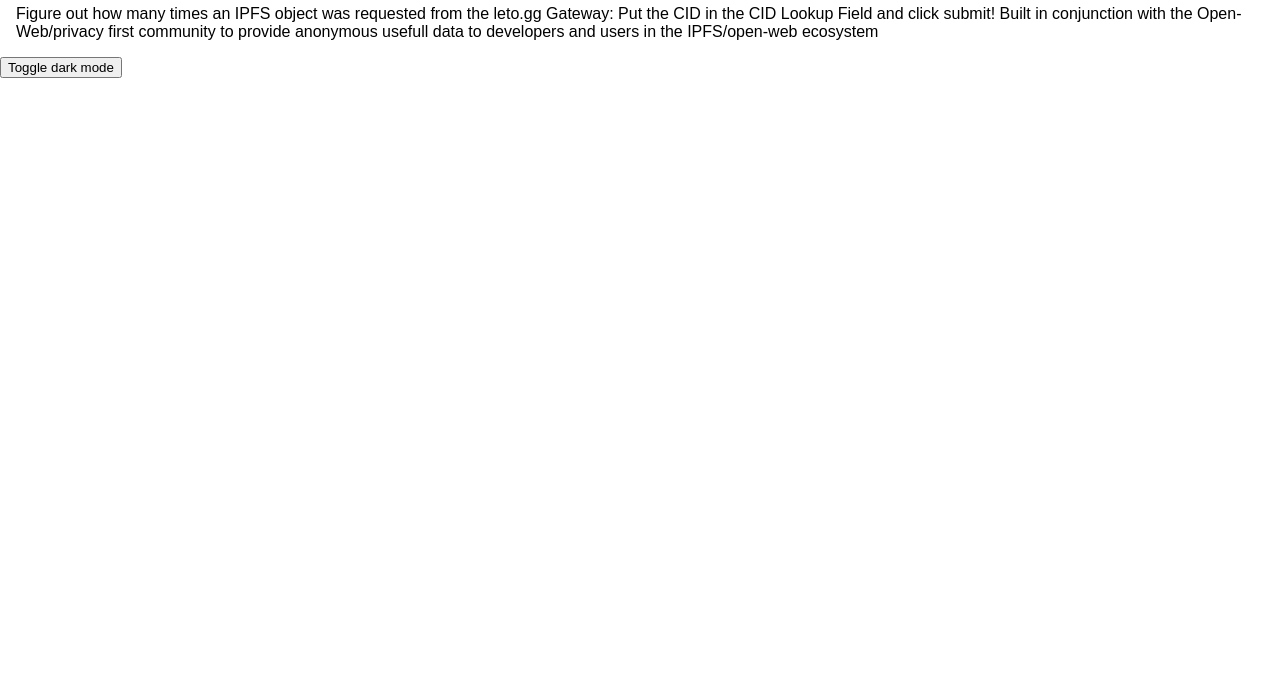
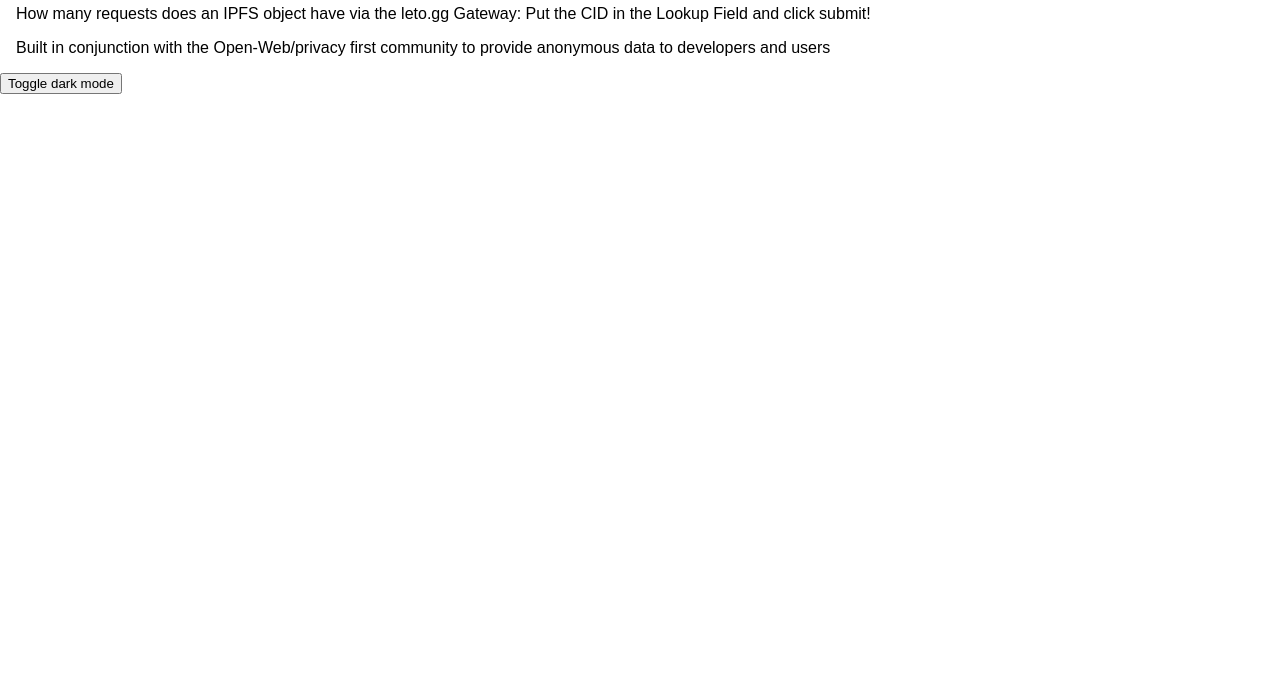
Before and after one commit to noryev/Leto.gg, a plain HTML site: page lookup/index.html in a window 1280 px wide. Shown: the part 111-800 px from the top of the page. Drawn offline with Linux system fonts and the light colour scheme.

Commit message:
paragraph improvement

```diff
--- a/lookup/index.html
+++ b/lookup/index.html
@@ -120,11 +120,12 @@
 
     <div style="padding-left:16px">
         <h2>leto.gg/metrics</h2>
-        <p>Figure out how many times an IPFS object was requested from the leto.gg Gateway: Put the CID in the CID
-            Lookup Field and click submit!
+        <p>How many requests does an IPFS object have via the leto.gg Gateway: Put the CID in the
+            Lookup Field and click submit!</p>
+        <p>
             Built in conjunction with the Open-Web/privacy first community
-            to provide anonymous usefull data to
-            developers and users in the IPFS/open-web ecosystem</p>
+            to provide anonymous data to
+            developers and users</p>
     </div>
 
     <button onclick="myFunction()">Toggle dark mode</button>
```
